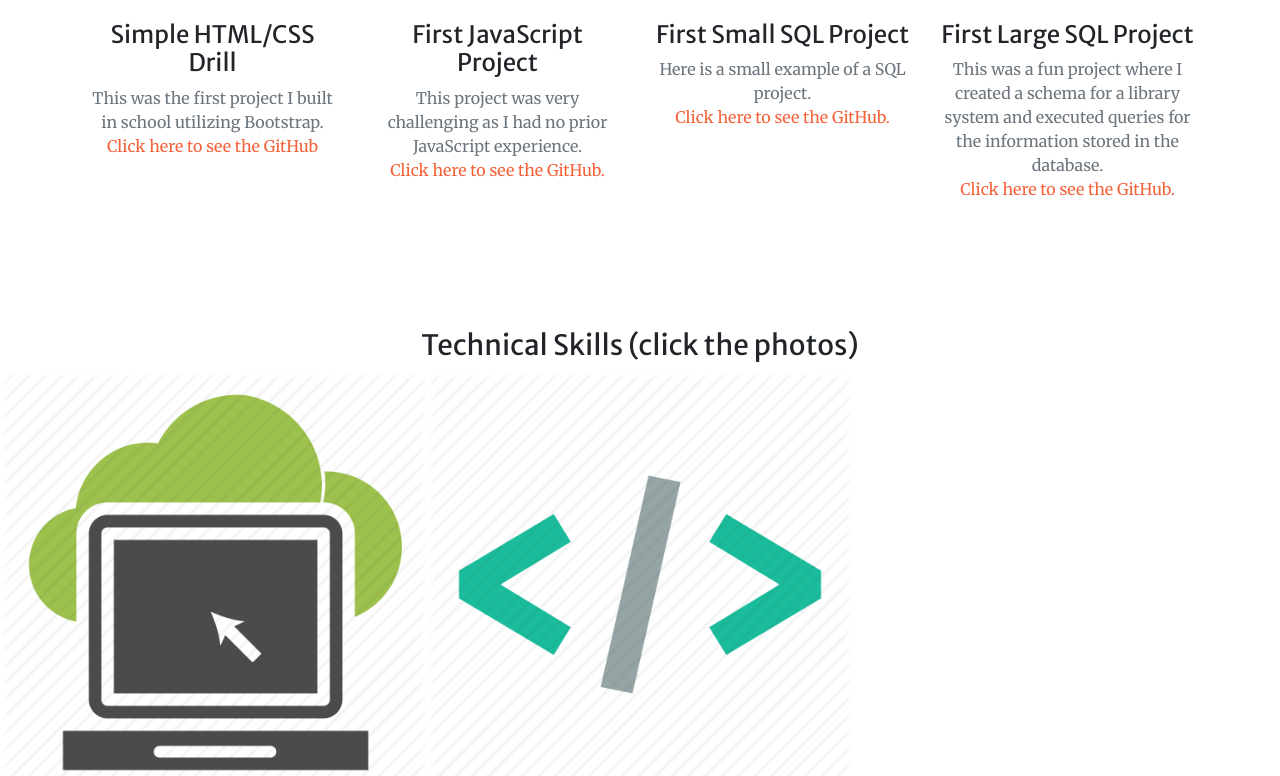
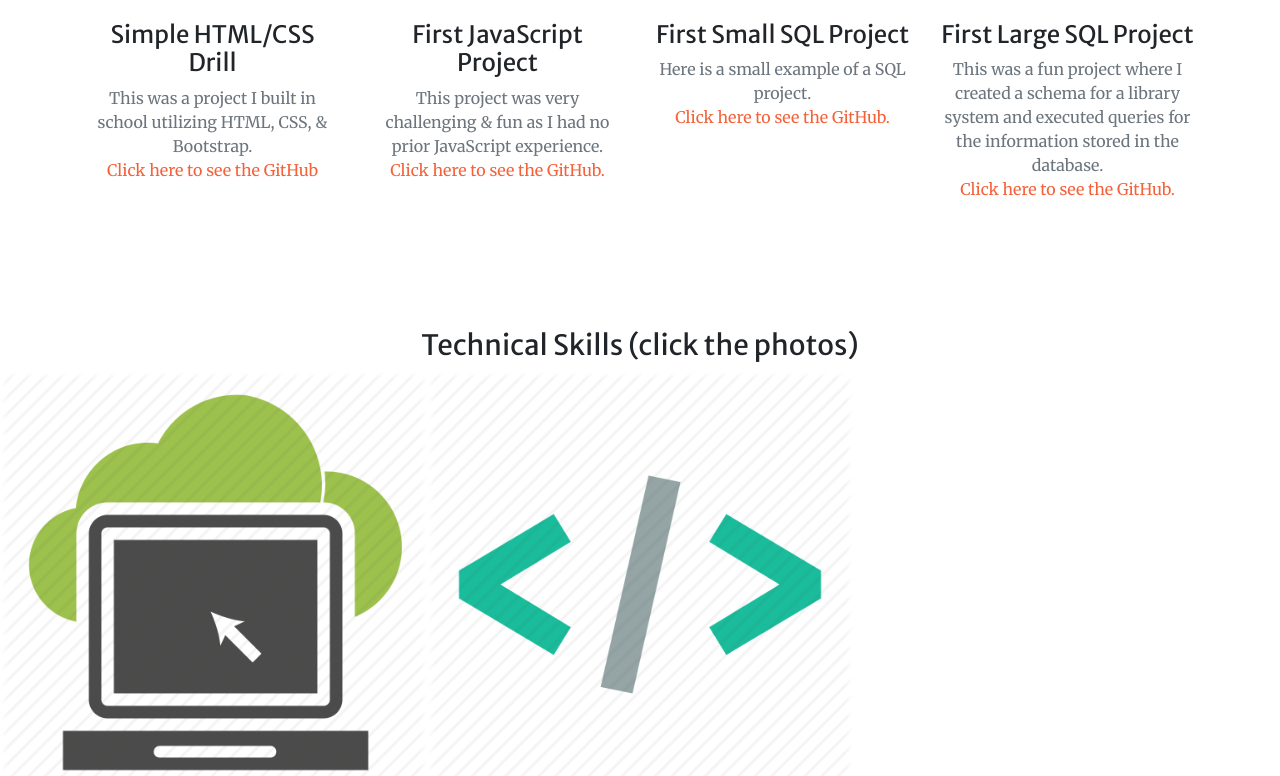
Before and after one commit to marquitah/marquitah.github.io, a website with bundled scripts: page index.html in a window 1280 px wide. Shown: the part 1817-2593 px from the top of the page. Built offline with nearby package versions, Linux system fonts and the light colour scheme; files whose address does not match are found by name.

```diff
--- a/index.html
+++ b/index.html
@@ -103,7 +103,7 @@
           <div class="mt-5">
             <i class="fas fa-4x fa-gem text-primary mb-4"></i>
             <h3 class="h4 mb-2" >Simple HTML/CSS Drill</h3>
-            <p class="text-muted mb-0">This was the first project I built in school utilizing Bootstrap.</p>
+            <p class="text-muted mb-0">This was a project I built in school utilizing HTML, CSS, & Bootstrap.</p>
             <a href="https://github.com/marquitah/HTML_CSS/tree/master/drills/Academy_cinemas_drill">Click here to see the GitHub</a>
           </div>
         </div>
@@ -111,7 +111,7 @@
           <div class="mt-5">
             <i class="fas fa-4x fa-laptop-code text-primary mb-4"></i>
             <h3 class="h4 mb-2">First JavaScript Project</h3>
-            <p class="text-muted mb-0">This project was very challenging as I had no prior JavaScript experience.</p>
+            <p class="text-muted mb-0">This project was very challenging & fun as I had no prior JavaScript experience.</p>
             <a href="https://github.com/marquitah/Tech-Academy-Javascript-Large-Projects/tree/master/PizzaDrill">Click here to see the GitHub.</a><p></p>
           </div>
         </div>
```
